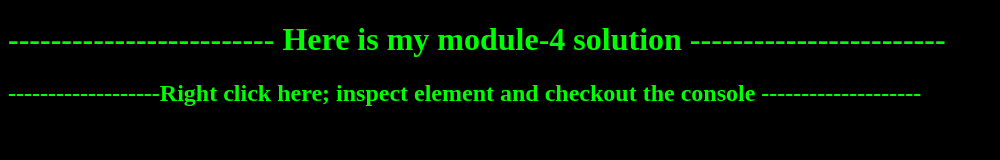
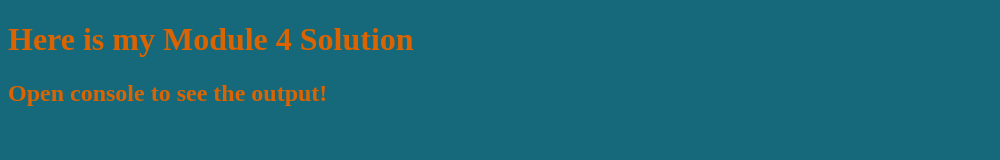
Before and after one commit to Akshaya-vc/coursera-assignment, a plain HTML site: page module4-solution/index.html in a window 1280 px wide. Shown: the whole page, without its empty margins (0-1000 px from the left). Drawn offline with Linux system fonts and the light colour scheme.

Commit message:
Update index.html

```diff
--- a/module4-solution/index.html
+++ b/module4-solution/index.html
@@ -7,14 +7,14 @@
   <script src="SpeakGoodBye.js"></script>
   <script src="script.js"></script>
   <style>
-    body {background-color: black;}
-    h1,h2   {color: lime;}
+    body {background-color: #16697a;}
+    h1,h2   {color: #db6400;}
 
   </style>
 </head>
 <body background-color = "black">
-  <h1>------------------------- Here is my module-4 solution ------------------------</h1>
-  <h2>-------------------Right click here; inspect element and checkout the console --------------------</h2>
+  <h1>Here is my Module 4 Solution</h1>
+  <h2>Open console to see the output!</h2>
 
 </body>
 </html>
```
